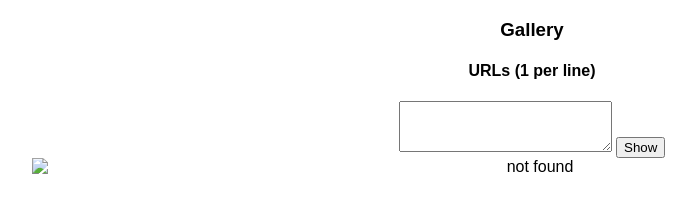
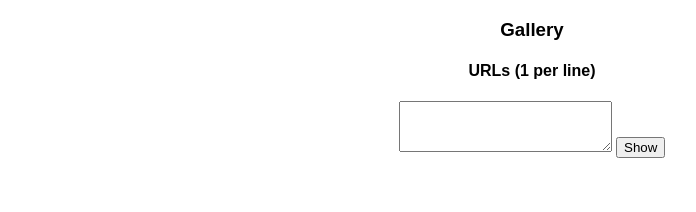
Before and after one commit to kujijo/kujijo, a plain HTML site: page gallery.html in a window 1280 px wide. Both pictures are taken after a click on the button "Show". Shown: the whole page, without its empty margins (108-804 px from the left). Drawn offline with Linux system fonts and the light colour scheme.

Commit message:
Update gallery.html

```diff
--- a/gallery.html
+++ b/gallery.html
@@ -39,10 +39,12 @@ function show(){
   const cont = document.getElementById('container');
   cont.innerHTML = '';
   urls.forEach(item => {
-   const img = document.createElement('img');
-   img.src = item;
-   img.alt = 'not found';
-   cont.appendChild(img);
+   if(item != ''){
+    const img = document.createElement('img');
+    img.src = item;
+    img.alt = 'not found';
+    cont.appendChild(img);
+   }
   });
 }
 </script>
```
